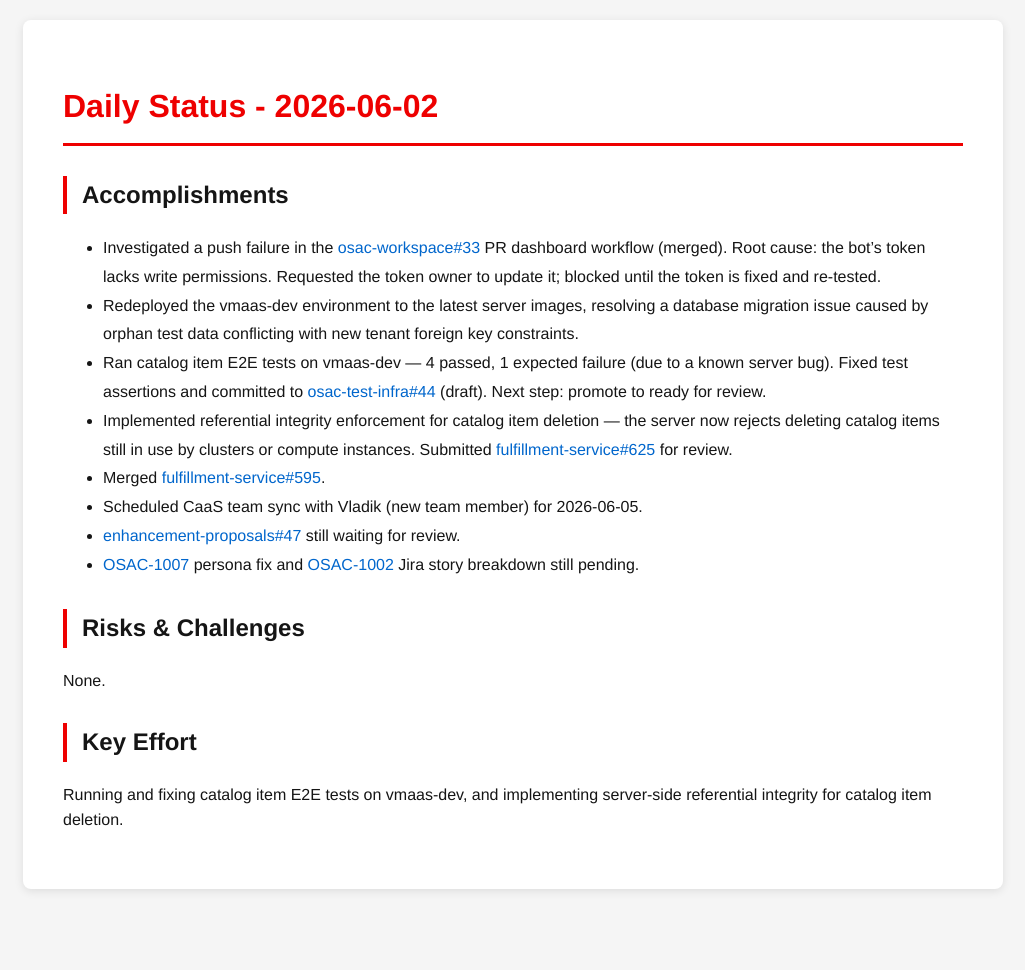
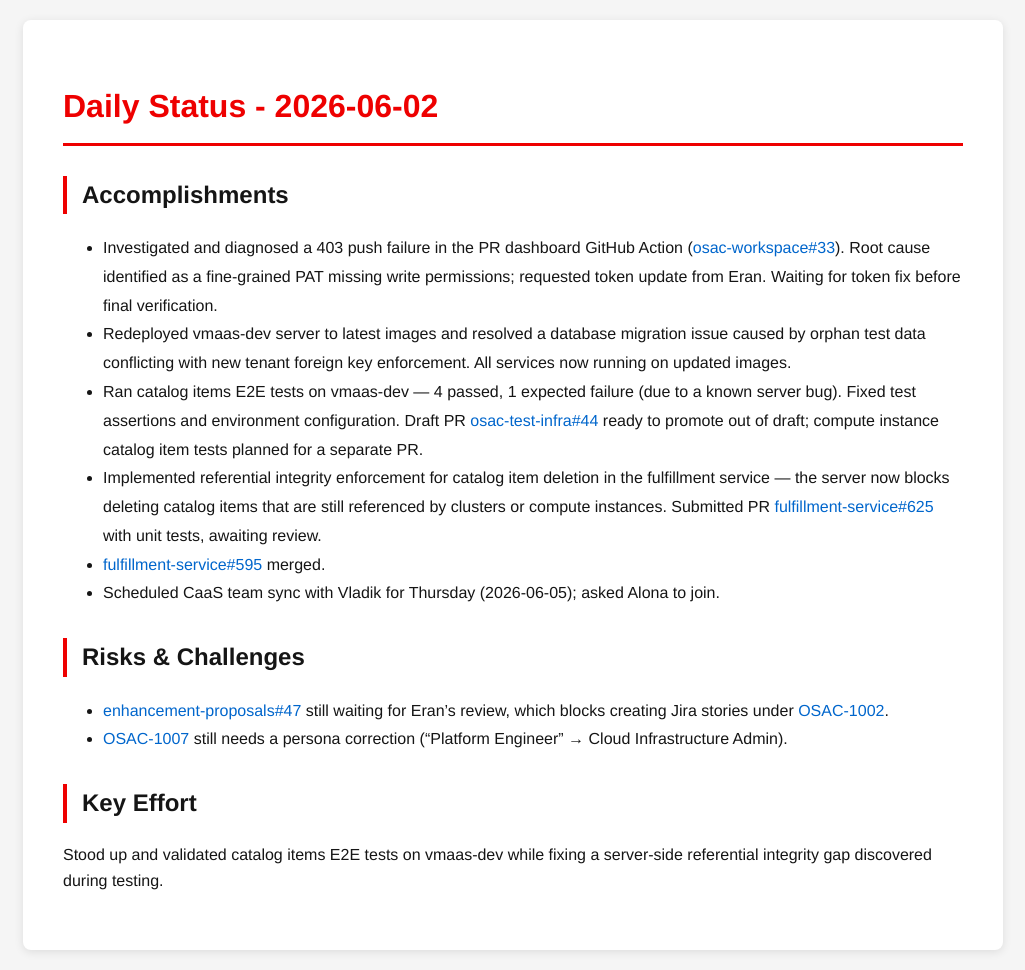
Before and after one commit to tzvatot/daily-status, a Jekyll site: the page built from 2026-06-02.md, in a window 1280 px wide. Shown: the whole page, without its empty margins (127-1152 px from the left). Built offline with Jekyll 4.4.1, drawn with Linux system fonts in a browser that asks for light colours; before the commit the page ends 909 px from its top, so only the background shows below that.

Commit message:
Daily status update - 2026-06-02

```diff
--- a/2026-06-02.md
+++ b/2026-06-02.md
@@ -7,18 +7,16 @@ date: 2026-06-02
 # Daily Status - 2026-06-02
 
 ## Accomplishments
-
-- Investigated a push failure in the [osac-workspace#33](https://github.com/osac-project/osac-workspace/pull/33) PR dashboard workflow (merged). Root cause: the bot's token lacks write permissions. Requested the token owner to update it; blocked until the token is fixed and re-tested.
-- Redeployed the vmaas-dev environment to the latest server images, resolving a database migration issue caused by orphan test data conflicting with new tenant foreign key constraints.
-- Ran catalog item E2E tests on vmaas-dev — 4 passed, 1 expected failure (due to a known server bug). Fixed test assertions and committed to [osac-test-infra#44](https://github.com/osac-project/osac-test-infra/pull/44) (draft). Next step: promote to ready for review.
-- Implemented referential integrity enforcement for catalog item deletion — the server now rejects deleting catalog items still in use by clusters or compute instances. Submitted [fulfillment-service#625](https://github.com/osac-project/fulfillment-service/pull/625) for review.
-- Merged [fulfillment-service#595](https://github.com/osac-project/fulfillment-service/pull/595).
-- Scheduled CaaS team sync with Vladik (new team member) for 2026-06-05.
-- [enhancement-proposals#47](https://github.com/osac-project/enhancement-proposals/pull/47) still waiting for review.
-- [OSAC-1007](https://redhat.atlassian.net/browse/OSAC-1007) persona fix and [OSAC-1002](https://redhat.atlassian.net/browse/OSAC-1002) Jira story breakdown still pending.
+- Investigated and diagnosed a 403 push failure in the PR dashboard GitHub Action ([osac-workspace#33](https://github.com/osac-project/osac-workspace/pull/33)). Root cause identified as a fine-grained PAT missing write permissions; requested token update from Eran. Waiting for token fix before final verification.
+- Redeployed vmaas-dev server to latest images and resolved a database migration issue caused by orphan test data conflicting with new tenant foreign key enforcement. All services now running on updated images.
+- Ran catalog items E2E tests on vmaas-dev — 4 passed, 1 expected failure (due to a known server bug). Fixed test assertions and environment configuration. Draft PR [osac-test-infra#44](https://github.com/osac-project/osac-test-infra/pull/44) ready to promote out of draft; compute instance catalog item tests planned for a separate PR.
+- Implemented referential integrity enforcement for catalog item deletion in the fulfillment service — the server now blocks deleting catalog items that are still referenced by clusters or compute instances. Submitted PR [fulfillment-service#625](https://github.com/osac-project/fulfillment-service/pull/625) with unit tests, awaiting review.
+- [fulfillment-service#595](https://github.com/osac-project/fulfillment-service/pull/595) merged.
+- Scheduled CaaS team sync with Vladik for Thursday (2026-06-05); asked Alona to join.
 
 ## Risks & Challenges
-None.
+- [enhancement-proposals#47](https://github.com/osac-project/enhancement-proposals/pull/47) still waiting for Eran's review, which blocks creating Jira stories under [OSAC-1002](https://redhat.atlassian.net/browse/OSAC-1002).
+- [OSAC-1007](https://redhat.atlassian.net/browse/OSAC-1007) still needs a persona correction ("Platform Engineer" → Cloud Infrastructure Admin).
 
 ## Key Effort
-Running and fixing catalog item E2E tests on vmaas-dev, and implementing server-side referential integrity for catalog item deletion.
+Stood up and validated catalog items E2E tests on vmaas-dev while fixing a server-side referential integrity gap discovered during testing.
```
